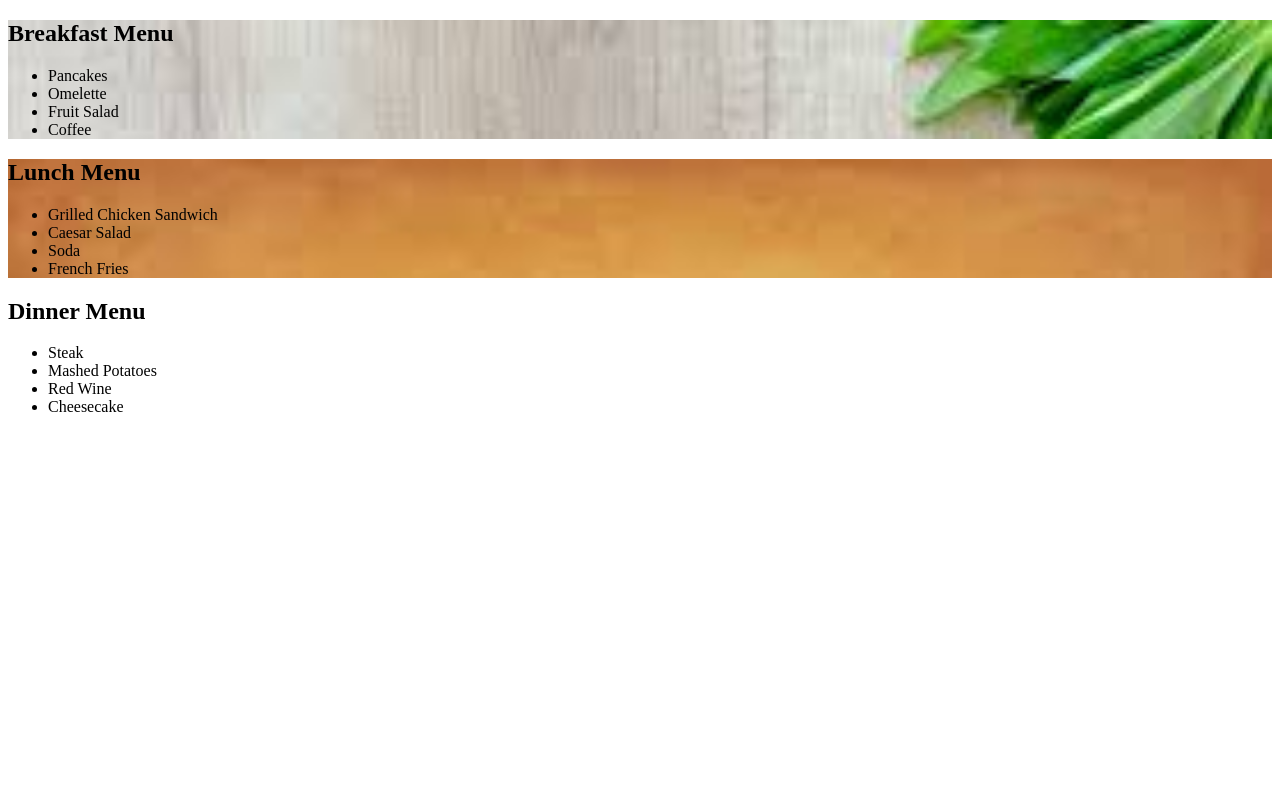
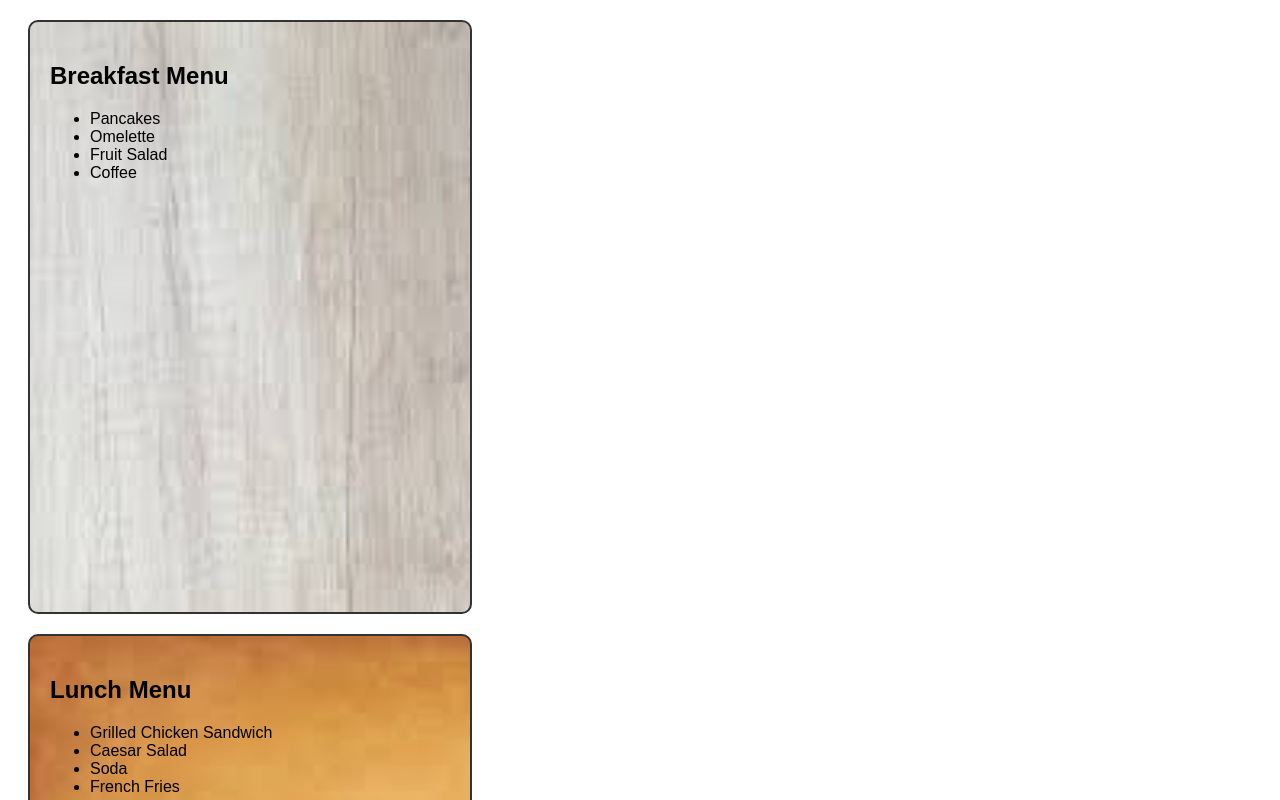
Before and after one commit to albeave-byte/albeave-byte.github.io, a plain HTML site: page resturantmenu.html in a window 1280 px wide. Shown: the top 800 px of the page. Drawn offline with Linux system fonts and the light colour scheme.

Commit message:
Update resturantmenu.html

```diff
--- a/resturantmenu.html
+++ b/resturantmenu.html
@@ -1,5 +1,5 @@
 <!DOCTYPE html>
-<html>
+<html lang="en">
   <head>
     <meta charset='UTF-8'>
     <meta name='viewport' content='width=device-width, initial-scale=1.0'>
@@ -23,13 +23,11 @@
               background-size: cover;
               background-repeat: no-repeat;}
                   .dinner {
-                                 background-image: url("backgroundmenupink.jpeg");
+                                 background-image: url("pictures/backgroundmenupink.jpeg");
                                  background-size: cover;
                                  background-repeat: no-repeat;}
-                                  </style>
-  </head>
-  <body>
-                                  <div class='breakfast'>
+                                  </style> </head> <body>
+                                  <div class='menu breakfast'>
                                     <h2>Breakfast Menu</h2>
                                     <ul>
                                       <li>Pancakes</li>
@@ -38,7 +36,7 @@
                                       <li>Coffee</li>
                                     </ul>
                                   </div>
-                                  <div class='lunch'>
+                                  <div class='menu lunch'>
                                     <h2>Lunch Menu</h2>
                                     <ul>
                                       <li>Grilled Chicken Sandwich</li>
@@ -47,7 +45,7 @@
                                       <li>French Fries</li>
                                     </ul>
                                   </div>
-                                  <div class='dinner'>
+                                  <div class='menu dinner'>
                                     <h2>Dinner Menu</h2>
                                     <ul>
                                       <li>Steak</li>
```
